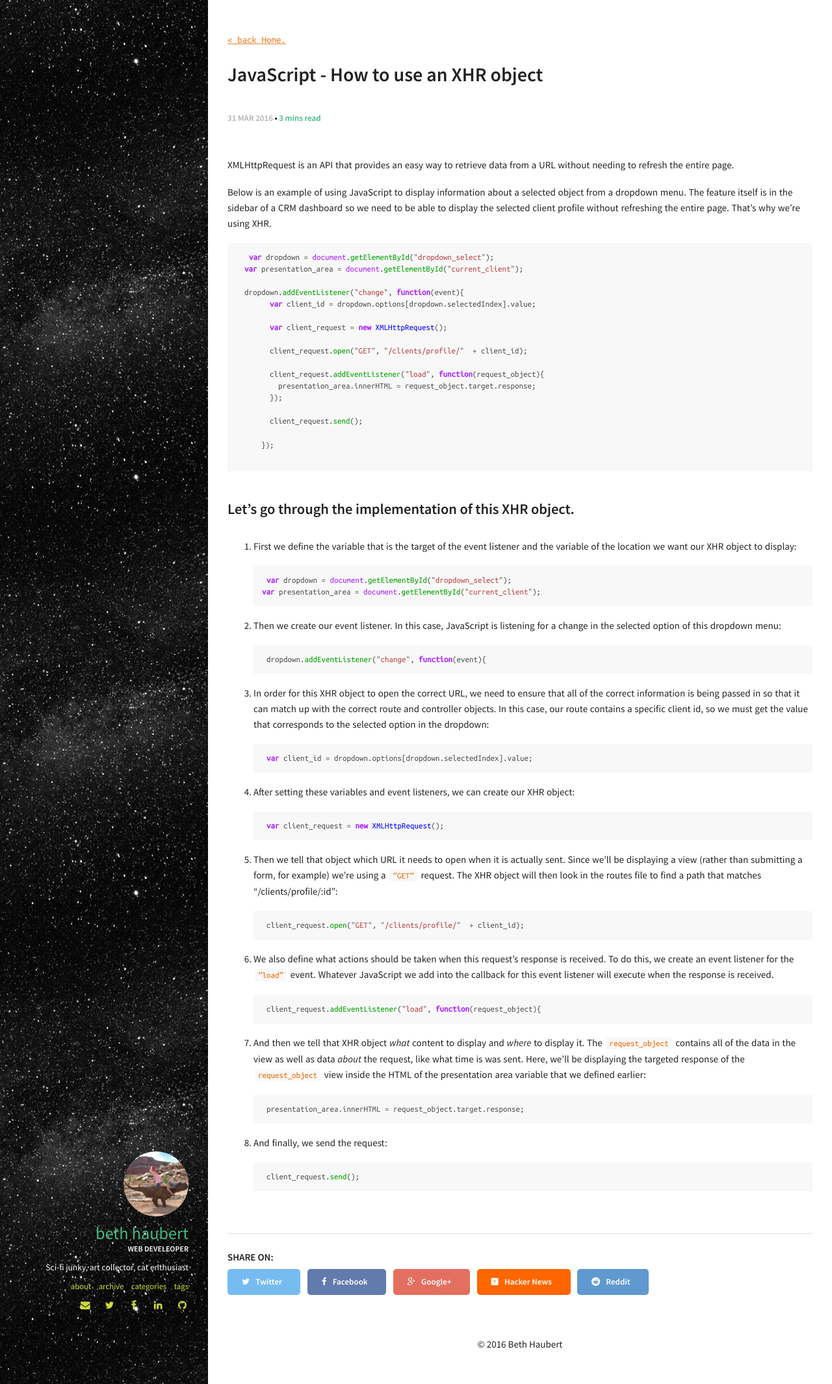
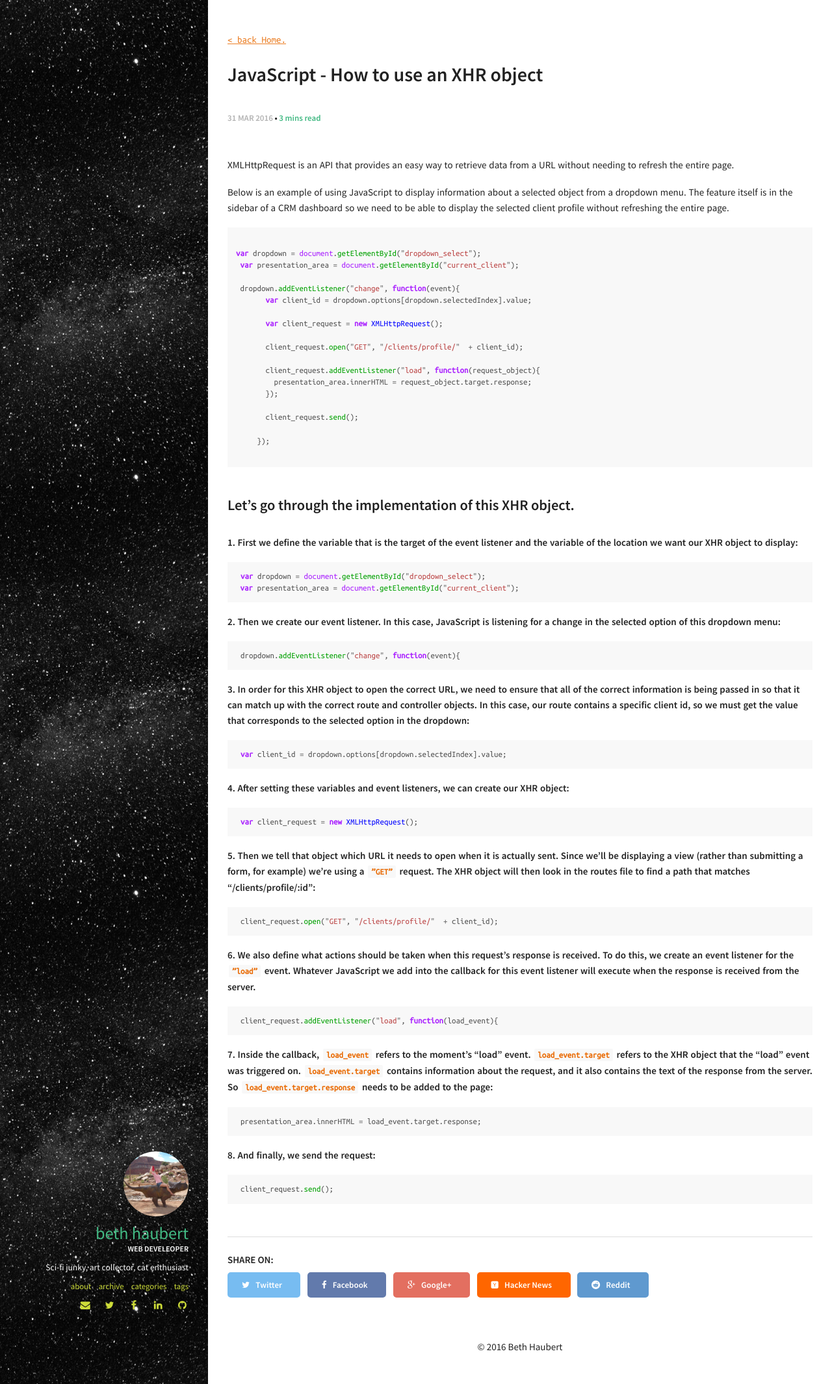
Before and after one commit to sumeetjain/your-github-username.github.io, a Jekyll site: the page built from _posts/2016-03-31-the-xhr-object.md, in a window 1280 px wide. Shown: the whole page at 65% size. Built offline with Jekyll 4.4.1, drawn with Linux system fonts in a browser that asks for light colours; Markdown is read by kramdown in place of the engine named in the settings.

Commit message:
update xhr article

````diff
--- a/_posts/2016-03-31-the-xhr-object.md
+++ b/_posts/2016-03-31-the-xhr-object.md
@@ -12,76 +12,79 @@ comments: false
 
 XMLHttpRequest is an API that provides an easy way to retrieve data from a URL without needing to refresh the entire page.
 
-Below is an example of using JavaScript to display information about a selected object from a dropdown menu. The feature itself is in the sidebar of a CRM dashboard so we need to be able to display the selected client profile without refreshing the entire page. That’s why we’re using XHR.
+Below is an example of using JavaScript to display information about a selected object from a dropdown menu. The feature itself is in the sidebar of a CRM dashboard so we need to be able to display the selected client profile without refreshing the entire page.
 
 ```js
-  var dropdown = document.getElementById("dropdown_select");
-  var presentation_area = document.getElementById("current_client");
 
-  dropdown.addEventListener("change", function(event){
-        var client_id = dropdown.options[dropdown.selectedIndex].value;
+var dropdown = document.getElementById("dropdown_select");
+ var presentation_area = document.getElementById("current_client");
 
-        var client_request = new XMLHttpRequest();
+ dropdown.addEventListener("change", function(event){
+       var client_id = dropdown.options[dropdown.selectedIndex].value;
 
-        client_request.open("GET", "/clients/profile/"  + client_id);
+       var client_request = new XMLHttpRequest();
 
-        client_request.addEventListener("load", function(request_object){
-          presentation_area.innerHTML = request_object.target.response;
-        });
+       client_request.open("GET", "/clients/profile/"  + client_id);
 
-        client_request.send();
+       client_request.addEventListener("load", function(request_object){
+         presentation_area.innerHTML = request_object.target.response;
+       });
 
-      });
+       client_request.send();
+
+     });
 
 ```
 
 ### Let’s go through the implementation of this XHR object.
 
-1. First we define the variable that is the target of the event listener and the variable of the location we want our XHR object to display:
+**1. First we define the variable that is the target of the event listener and the variable of the location we want our XHR object to display:**
 
-   ```js
+```js
 var dropdown = document.getElementById("dropdown_select");
-var presentation_area = document.getElementById("current_client");
+ var presentation_area = document.getElementById("current_client");
 ```
 
-2. Then we create our event listener. In this case, JavaScript is listening for a change in the selected option of this dropdown menu:
+**2. Then we create our event listener. In this case, JavaScript is listening for a change in the selected option of this dropdown menu:**
 
-   ```js
+```js
 dropdown.addEventListener("change", function(event){
 ```
 
-3. In order for this XHR object to open the correct URL, we need to ensure that all of the correct information is being passed in so that it can match up with the correct route and controller objects. In this case, our route contains a specific client id, so we must get the value that corresponds to the selected option in the dropdown:
+**3. In order for this XHR object to open the correct URL, we need to ensure that all of the correct information is being passed in so that it can match up with the correct route and controller objects. In this case, our route contains a specific client id, so we must get the value that corresponds to the selected option in the dropdown:**
 
-   ```js
+```js
 var client_id = dropdown.options[dropdown.selectedIndex].value;
 ```
 
-4. After setting these variables and event listeners, we can create our XHR object:
+**4. After setting these variables and event listeners, we can create our XHR object:**
 
-   ```js
+```js
 var client_request = new XMLHttpRequest();
 ```
 
-5. Then we tell that object which URL it needs to open when it is actually sent. Since we’ll be displaying a view (rather than submitting a form, for example) we’re using a `”GET”` request. The XHR object will then look in the routes file to find a path that matches “/clients/profile/:id”:
+**5. Then we tell that object which URL it needs to open when it is actually sent. Since we’ll be displaying a view (rather than submitting a form, for example) we’re using a `”GET”` request. The XHR object will then look in the routes file to find a path that matches “/clients/profile/:id”:**
 
-   ```js
+```js
 client_request.open("GET", "/clients/profile/"  + client_id);
 ```
 
-6. We also define what actions should be taken when this request’s response is received. To do this, we create an event listener for the `”load”` event. Whatever JavaScript we add into the callback for this event listener will execute when the response is received.
+**6. We also define what actions should be taken when this request’s response is received. To do this, we create an event listener for the `”load”` event. Whatever JavaScript we add into the callback for this event listener will execute when the response is received from the server.**
 
-    ```js
-client_request.addEventListener("load", function(request_object){
+```js
+client_request.addEventListener("load", function(load_event){
 ```
 
-7. And then we tell that XHR object *what* content to display and *where* to display it. The `request_object` contains all of the data in the view as well as data *about* the request, like what time is was sent.  Here, we’ll be displaying the targeted response of the `request_object` view inside the HTML of the presentation area variable that we defined earlier:
 
-   ```js
-presentation_area.innerHTML = request_object.target.response;
+**7. Inside the callback, `load_event` refers to the moment’s “load” event. `load_event.target` refers to the XHR object that the “load” event was triggered on. `load_event.target`
+contains information about the request, and it also contains the text of the response from the server. So `load_event.target.response` needs to be added to the page:**
+
+```js
+presentation_area.innerHTML = load_event.target.response;
 ```
 
-8. And finally, we send the request:
+**8. And finally, we send the request:**
 
-    ```js
+```js
 client_request.send();
 ```
````
